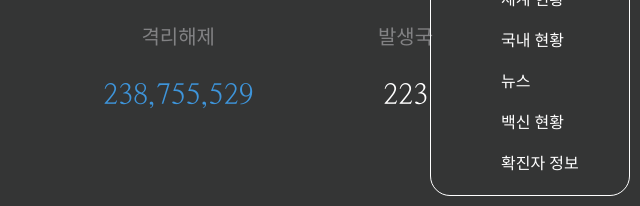
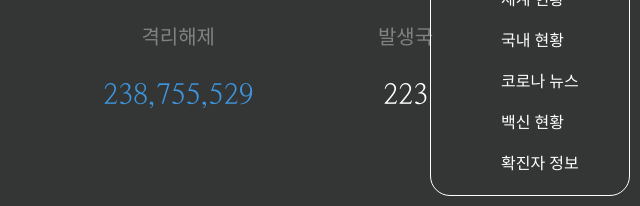
Before and after one commit to KyungBin7/KyungBin7.github.io, a plain HTML site: page index.html in a window 1280 px wide. Shown: the part 594-800 px from the top of the page, 640-1280 px from the left. Drawn offline with Linux system fonts and the light colour scheme.

Commit message:
Update index.html

```diff
--- a/index.html
+++ b/index.html
@@ -45,7 +45,7 @@
                     <div>국내 현황</div>
                 </a></li>
             <li><a href="#news" class="item">
-                    <div>뉴스</div>
+                    <div>코로나 뉴스</div>
                 </a></li>
             <li><a href="#vac" class="item">
                     <div>백신 현황</div>
```
